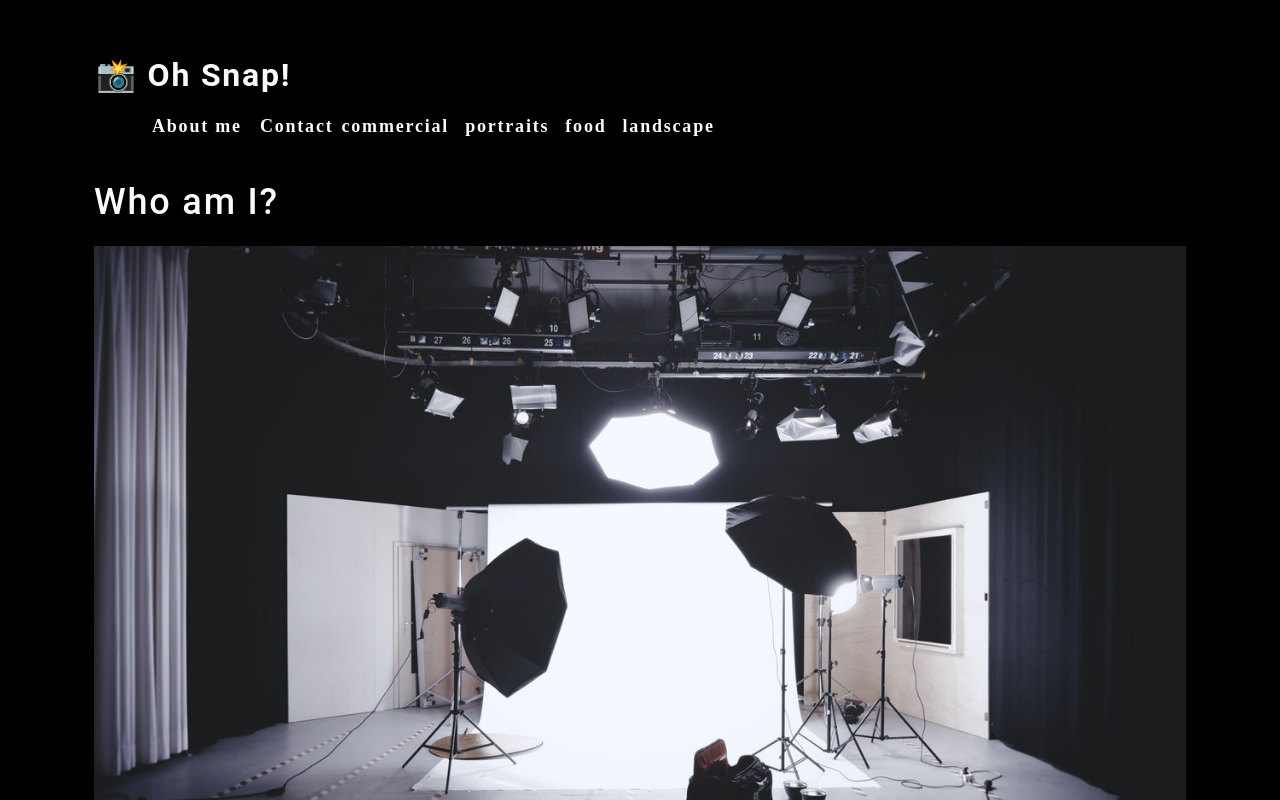
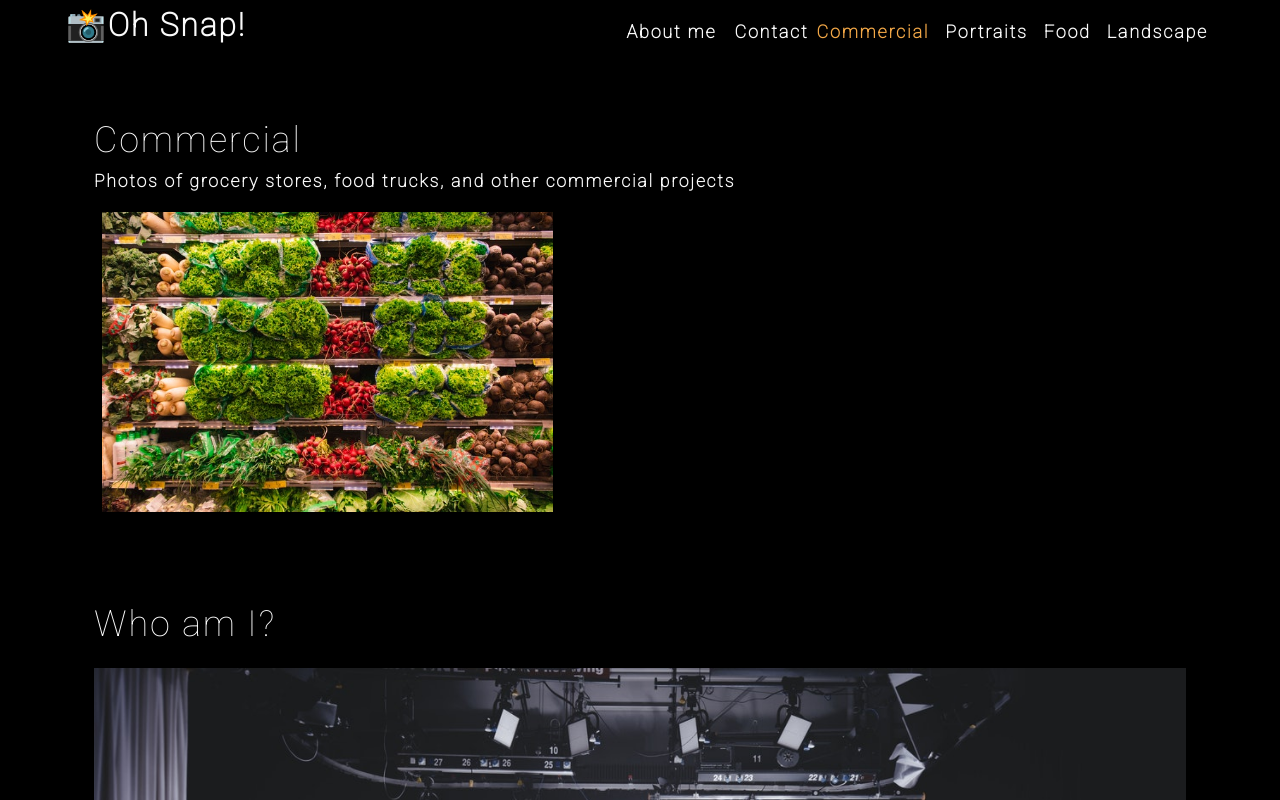
Before and after one commit to jenkruk/photo-port, a React (Create React App) app: page / in a window 1280 px wide. Shown: the top 800 px of the page. Built offline with nearby package versions, Linux system fonts and the light colour scheme.

Commit message:
updated nav with hooks for active link functionality

```diff
--- a/src/App.css
+++ b/src/App.css
@@ -1,4 +1,4 @@
-.App {
+/* .App {
   text-align: center;
 }
 
@@ -35,4 +35,4 @@
   to {
     transform: rotate(360deg);
   }
-}
+} */
--- a/src/App.js
+++ b/src/App.js
@@ -1,13 +1,31 @@
-import React from 'react';
-import './App.css';
+import React, { useState } from 'react';
 import About from "./components/About";
 import Nav from "./components/Nav";
+import Gallery from "./components/Gallery";
 
 function App() {
+
+  const [categories] = useState([
+    {
+      name: 'commercial',
+      description: 'Photos of grocery stores, food trucks, and other commercial projects',
+    },
+    { name: 'portraits', description: 'Portraits of people in my life' },
+    { name: 'food', description: 'Delicious delicacies' },
+    { name: 'landscape', description: 'Fields, farmhouses, waterfalls, and the beauty of nature' },
+  ]);
+
+  const [currentCategory, setCurrentCategory] = useState(categories[0]);
+
   return (
     <div>
+      <Nav
+      categories={categories}
+      setCurrentCategory={setCurrentCategory}
+      currentCategory={currentCategory}
+      />
       <main>
-        <Nav />
+        <Gallery />
         <About />
       </main>
     </div>
--- /dev/null
+++ b/src/components/Gallery/index.js
@@ -0,0 +1,25 @@
+import React from "react";
+import { capitalizeFirstLetter } from '../../utils/helpers';
+import photo from "../../assets/small/commercial/0.jpg";
+
+function Gallery(props) {
+  const currentCategory = {
+    name: "commercial",
+    description:
+      "Photos of grocery stores, food trucks, and other commercial projects",
+  };
+  return (
+    <section>
+      <h1>{capitalizeFirstLetter(currentCategory.name)}</h1>
+      <p>{currentCategory.description}</p>
+      <div className="flex-row">
+          <img
+            src={photo}
+            alt="Commercial Example"
+            className="img-thumbnail mx-1"
+          />
+      </div>
+    </section>
+  );
+}
+export default Gallery;
--- a/src/components/Nav/index.js
+++ b/src/components/Nav/index.js
@@ -1,30 +1,24 @@
-import React from 'react';
+import React, { useEffect } from 'react';
+import { capitalizeFirstLetter } from "../../utils/helpers";
 
-const Nav = () => {
+function Nav(props) {
 
-    const categories = [
-        {
-          name: "commercial",
-          description:
-            "Photos of grocery stores, food trucks, and other commercial projects",
-        },
-        { name: "portraits", description: "Portraits of people in my life" },
-        { name: "food", description: "Delicious delicacies" },
-        {
-          name: "landscape",
-          description: "Fields, farmhouses, waterfalls, and the beauty of nature",
-        },
-      ];
+  const {
+    categories = [],
+    setCurrentCategory,
+    currentCategory,
+  } = props;
 
-      function categorySelected(name) {
-        console.log(`${name} clicked`)
-      }
+  useEffect(() => {
+    document.title = capitalizeFirstLetter(currentCategory.name);
+  }, [currentCategory]);
 
     return (
     <header>
         <h2>
           <a data-testid="link" href="/">
-            <span role="img" aria-label="camera"> 📸</span> Oh Snap!
+            <span role="img" aria-label="camera">📸</span>
+              Oh Snap!
           </a>
         </h2>
         <nav>
@@ -39,11 +33,14 @@
             </li>
              {categories.map((category) => (
               <li
-                className="mx-1"
-                key={category.name}
-              >
-                <span onClick={() => categorySelected(category.name)}>
-                  {category.name}
+              className={`mx-1 ${
+                currentCategory.name === category.name && 'navActive'
+                }`}
+                key={category.name}>
+                <span onClick={() => {
+                  setCurrentCategory(category)
+                }}>
+                  {capitalizeFirstLetter(category.name)}
                 </span>
               </li>
             ))}
--- a/src/index.css
+++ b/src/index.css
@@ -1,3 +1,4 @@
+@import url('https://fonts.googleapis.com/css2?family=Roboto:wght@100&display=swap');
 
 main {
 	margin: 0 auto;
@@ -36,7 +37,7 @@
   letter-spacing: .1em;
   background: var(--dark);
   color: var(--light);
-  font-family: 'Poiret One', cursive;
+  font-family: 'Roboto', sans-serif;
 
 }
 
@@ -46,7 +47,7 @@
 h4,
 h5,
 h6 {
-  font-family: 'Roboto', sans-serif;
+  /* font-family: 'Roboto', sans-serif; */
   font-weight: 500;
   margin: 5px 0;
   line-height: 1.25;
@@ -93,6 +94,8 @@
 
 header {
   background: var(--dark);
+  display: grid;
+  grid-template-columns: repeat(8, 1fr);
 }
 
 header a {
@@ -293,3 +296,18 @@
 .navActive {
   color: var(--secondary);
 }
+
+/* JEN'S ADDITIONS */
+/* Added grid to header lines 96 & 97 */
+
+header h2 {
+  grid-column: 1/4;
+  padding-left: 5vw;
+}
+
+header nav {
+  grid-column: 4/9;
+  display: flex;
+  justify-self: end;
+  padding-right: 5vw;
+}
```
